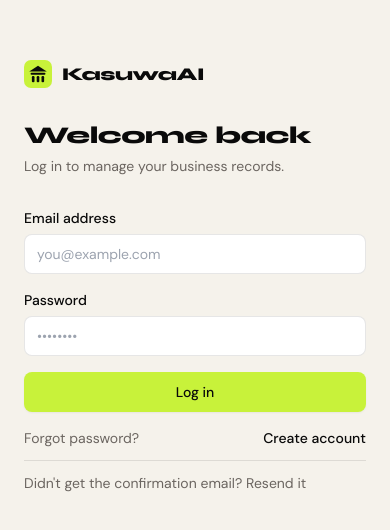
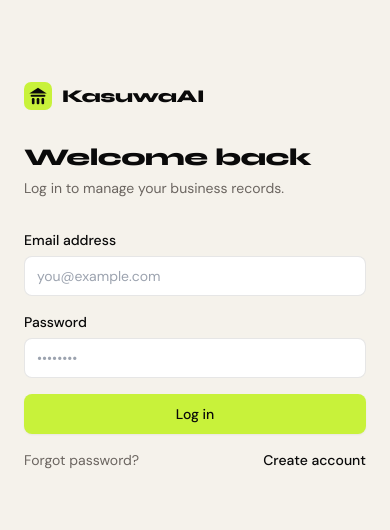
Before and after one commit to Imuhdumar1/kasuwaai, a Next.js app: page /login in a window 390 px wide. Shown: the part 146-676 px from the top of the page. Built offline with nearby package versions, Linux system fonts and the light colour scheme.

Commit message:
Login: resend link only on unconfirmed-login error; add Log out to mobile drawer

```diff
--- a/src/components/auth/login-form.tsx
+++ b/src/components/auth/login-form.tsx
@@ -120,18 +120,6 @@ export function LoginForm() {
           Create account
         </Link>
       </div>
-
-      {/* Always-available recovery for the "signed up but never got the email" case. */}
-      <div className="mt-3 border-t border-line pt-3 text-sm">
-        <button
-          type="button"
-          onClick={resendConfirmation}
-          disabled={resending}
-          className="text-content-muted underline-offset-4 hover:text-content hover:underline"
-        >
-          {resending ? "Sending…" : "Didn't get the confirmation email? Resend it"}
-        </button>
-      </div>
     </div>
   );
 }
--- a/src/components/layout/app-shell.tsx
+++ b/src/components/layout/app-shell.tsx
@@ -74,6 +74,18 @@ export function AppShell({ business, children }: { business: Business; children:
 function SidebarContent({ business, onNavigate }: { business: Business; onNavigate: () => void }) {
   const pathname = usePathname();
   const { t } = useI18n();
+  const router = useRouter();
+
+  async function logout() {
+    onNavigate();
+    try {
+      await createClient().auth.signOut();
+    } catch {
+      /* offline — clear locally and redirect anyway */
+    }
+    router.replace("/login");
+    router.refresh();
+  }
 
   return (
     <>
@@ -111,6 +123,13 @@ function SidebarContent({ business, onNavigate }: { business: Business; onNaviga
             </div>
           </div>
         </div>
+        <button
+          onClick={logout}
+          className="mt-1 flex w-full items-center gap-3 rounded-lg px-3 py-2.5 text-sm font-medium text-content-muted transition-colors hover:bg-surface-2 hover:text-danger"
+        >
+          <LogOut className="h-[18px] w-[18px] shrink-0" />
+          {t("nav.logout")}
+        </button>
       </div>
     </>
   );
```
